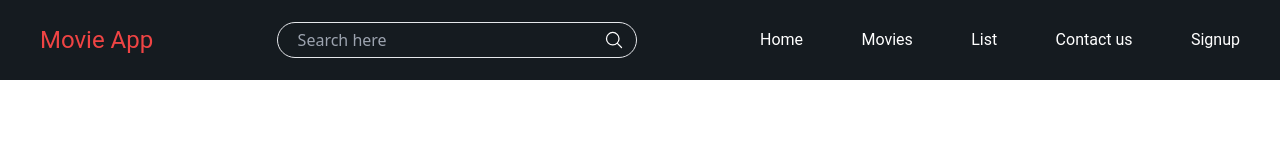
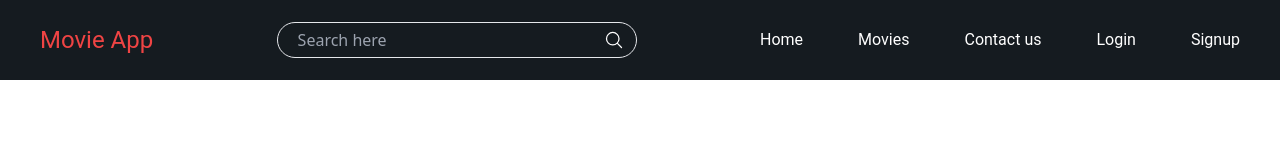
Before and after one commit to Abdulrauf0767/Movie-app, a React (Vite) app: page /list in a window 1280 px wide. Shown: the top 160 px of the page. Built offline with nearby package versions, Linux system fonts and the light colour scheme.

Commit message:
set navlinks

```diff
--- a/src/Components/Header.jsx
+++ b/src/Components/Header.jsx
@@ -36,8 +36,8 @@ const Header = () => {
                     <ul className='flex justify-between items-center h-full'>
                         <NavLink to='/' className='text-white font-roboto hover:text-red-500 transition'>Home</NavLink>
                         <NavLink to='/movies' className='text-white font-roboto hover:text-red-500 transition'>Movies</NavLink>
-                        <NavLink to='/list' className='text-white font-roboto hover:text-red-500 transition'>List</NavLink>
                         <NavLink to='/contact' className='text-white font-roboto hover:text-red-500 transition'>Contact us</NavLink>
+                        <NavLink to='/login' className='text-white font-roboto hover:text-red-500 transition'>Login</NavLink>
                         <NavLink to='/signup' className='text-white font-roboto hover:text-red-500 transition'>Signup</NavLink>
                     </ul>
                 </nav>
@@ -52,8 +52,8 @@ const Header = () => {
                     <ul className="flex flex-col space-y-4">
                         <NavLink to='/' onClick={() => setIsMenuOpen(false)} className='text-white font-roboto hover:text-red-500 transition'>Home</NavLink>
                         <NavLink to='/movies' onClick={() => setIsMenuOpen(false)} className='text-white font-roboto hover:text-red-500 transition'>Movies</NavLink>
-                        <NavLink to='/list' onClick={() => setIsMenuOpen(false)} className='text-white font-roboto hover:text-red-500 transition'>List</NavLink>
                         <NavLink to='/contact' onClick={() => setIsMenuOpen(false)} className='text-white font-roboto hover:text-red-500 transition'>Contact us</NavLink>
+                        <NavLink to='/login' onClick={() => setIsMenuOpen(false)} className='text-white font-roboto hover:text-red-500 transition'>Login</NavLink>
                         <NavLink to='/signup' onClick={() => setIsMenuOpen(false)} className='text-white font-roboto hover:text-red-500 transition'>Signup</NavLink>
                     </ul>
                     <form onSubmit={handleSearch} className='w-full mt-4 h-9 rounded-3xl border border-gray-200 flex items-center relative'>
```
